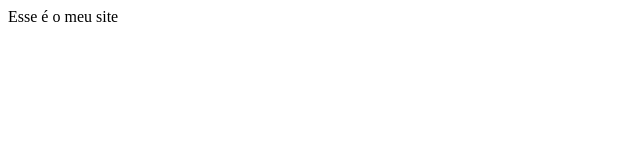
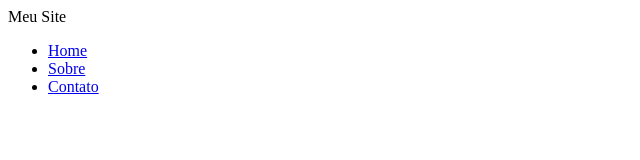
Before and after one commit to pack-sp/site, a plain HTML site: page index.html in a window 1280 px wide. Shown: the whole page, without its empty margins (0-640 px from the left). Drawn offline with Linux system fonts and the light colour scheme.

Commit message:
Novo Menu

```diff
--- a/index.html
+++ b/index.html
@@ -5,6 +5,12 @@
 <title> Meu Site </title>
 </head>
 <body>
-Esse é o meu site
+Meu Site
+
+<ul>
+    <li><a href="index.html">Home</a></li>
+    <li><a href="sobre.html">Sobre</a></li>
+    <li><a href="contato.html">Contato</a></li>
+</ul>
 </body>
 </html>
```
